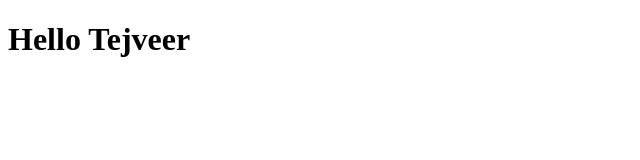
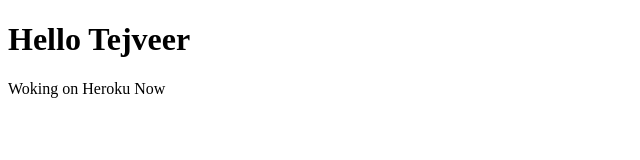
Before and after one commit to singhGrewal/Web-server, a website: page public/index.html in a window 1280 px wide. Shown: the whole page, without its empty margins (0-640 px from the left). Drawn offline with Linux system fonts and the light colour scheme.

Commit message:
update heroku

```diff
--- a/public/index.html
+++ b/public/index.html
@@ -7,6 +7,6 @@
 <body>
 
 <h1>Hello Tejveer</h1>
-
+<p>Woking on Heroku Now</p>
 </body>
 </html>
```
